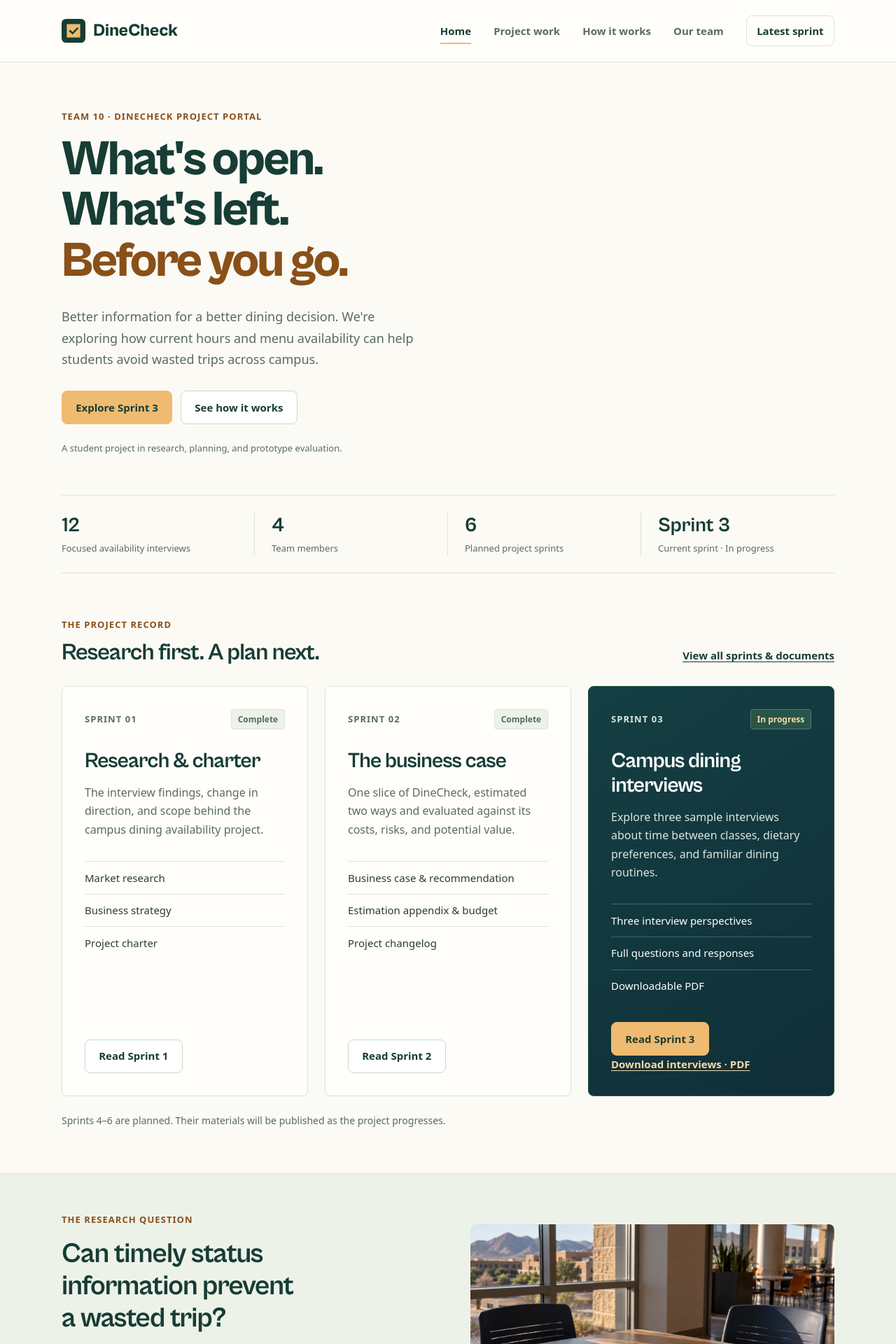
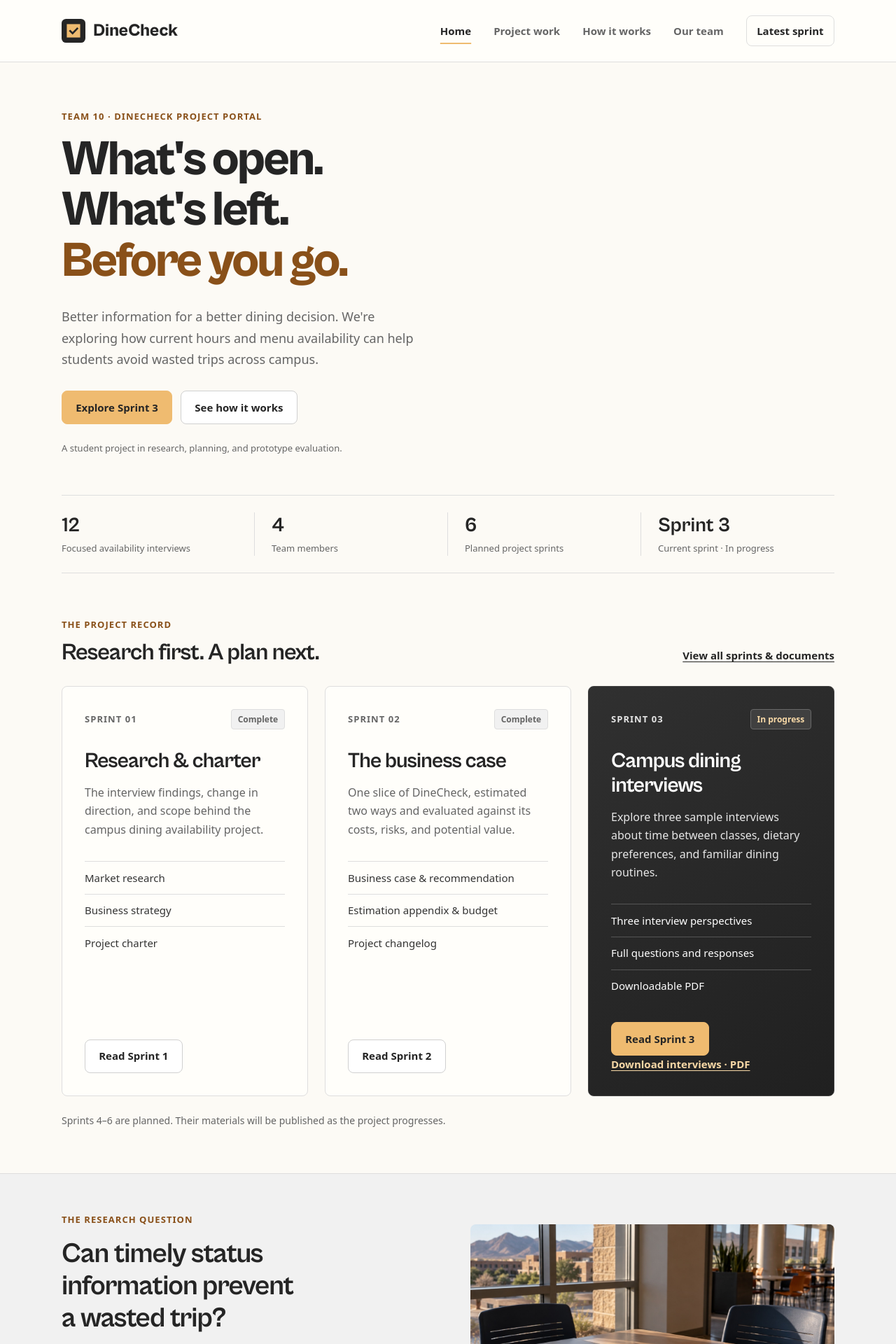
Before and after one commit to dlozan62/dlozan62.github.io, a Jekyll site: the page built from index.html, in a window 1280 px wide. Shown: the top 1920 px of the page at 70% size. Built offline with Jekyll 4.4.1, drawn with Linux system fonts in a browser that asks for light colours.

Commit message:
Replace green theme with charcoal and gray

```diff
--- a/_layouts/default.html
+++ b/_layouts/default.html
@@ -3,7 +3,7 @@
   <head>
     <meta charset="utf-8">
     <meta name="viewport" content="width=device-width, initial-scale=1">
-    <meta name="theme-color" content="#173d35">
+    <meta name="theme-color" content="#252525">
     <meta name="color-scheme" content="light">
     <title>{{ page.title | escape }} | {{ site.title | escape }}</title>
     <meta name="description" content="{{ page.description | default: site.description | escape }}">
@@ -15,8 +15,8 @@
     <meta property="og:image" content="{{ '/assets/images/campus-dining-work-session.jpg' | absolute_url }}">
     <link rel="icon" type="image/svg+xml" href="{{ '/assets/favicon.svg' | relative_url }}">
     <link rel="preload" href="{{ '/assets/fonts/CabinetGrotesk-Bold.woff2' | relative_url }}" as="font" type="font/woff2" crossorigin>
-    <link rel="stylesheet" href="{{ '/assets/css/style.css' | relative_url }}?v=forest-research-1">
-    <script src="{{ '/assets/js/site.js' | relative_url }}?v=forest-research-1" defer></script>
+    <link rel="stylesheet" href="{{ '/assets/css/style.css' | relative_url }}?v=charcoal-1">
+    <script src="{{ '/assets/js/site.js' | relative_url }}?v=charcoal-1" defer></script>
   </head>
   <body id="page-top">
     <a class="skip-link" href="#main-content">Skip to content</a>
--- a/assets/css/style.css
+++ b/assets/css/style.css
@@ -22,13 +22,13 @@
 
 :root {
   color-scheme: light;
-  --navy: #173d35;
+  --navy: #252525;
   --orange: #efbb70;
   --orange-ink: #895019;
-  --ink: #293c36;
-  --muted: #596b61;
-  --line: #dce3d9;
-  --mist: #edf2e9;
+  --ink: #333333;
+  --muted: #656565;
+  --line: #dedede;
+  --mist: #f1f1f1;
   --white: #fcfaf5;
   --container: 74rem;
   --reading: 48rem;
@@ -303,7 +303,7 @@
 }
 
 .button:hover {
-  background: #285548;
+  background: #404040;
   color: white;
 }
 
@@ -321,7 +321,7 @@
 
 .button--outline {
   background: white;
-  border-color: #cbd7cc;
+  border-color: #d0d0d0;
   color: var(--navy);
 }
 
@@ -420,7 +420,7 @@
   content: "";
   position: absolute;
   inset: 45% 0 0;
-  background: linear-gradient(transparent,rgba(16,43,70,.92));
+  background: linear-gradient(transparent,rgba(32,32,32,.92));
 }
 
 .hero-figure figcaption {
@@ -434,7 +434,7 @@
 
 .hero-figure figcaption span {
   display: block;
-  color: #dce7dc;
+  color: #e6e6e6;
   font-size: .8125rem;
   margin-bottom: .5rem;
 }
@@ -587,8 +587,8 @@
 }
 
 .sprint-card.current {
-  background: linear-gradient(145deg,#143f43,#102f38);
-  border-color: #285548;
+  background: linear-gradient(145deg,#303030,#202020);
+  border-color: #404040;
   color: #fff;
 }
 
@@ -597,17 +597,17 @@
 }
 
 .current>p,.current .card-number {
-  color: #dce7dc;
+  color: #e6e6e6;
 }
 
 .current .badge {
-  background: #285548;
+  background: #404040;
   color: #f7d8a6;
-  border-color: #52777a;
+  border-color: #686868;
 }
 
 .current li {
-  border-color: #3d676b;
+  border-color: #555555;
 }
 
 .current .text-link {
@@ -781,7 +781,7 @@
 
 .prose {
   max-width: var(--reading);
-  color: #293c36;
+  color: #333333;
 }
 
 .prose h3 {
@@ -956,7 +956,7 @@
   font-weight: 600;
   color: var(--navy);
   border-bottom: 1px solid var(--line);
-  background: #f5f7f0;
+  background: #f6f6f6;
 }
 
 .charter-table td,.charter-table th {
@@ -967,7 +967,7 @@
 }
 
 .charter-table thead th {
-  background: #edf2e9;
+  background: #f1f1f1;
   color: var(--navy);
   font-weight: 650;
   font-size: .8125rem;
@@ -979,7 +979,7 @@
 }
 
 .charter-table tbody tr:nth-child(even) {
-  background: #f5f7f0;
+  background: #f6f6f6;
 }
 
 .charter-table tr:last-child>* {
@@ -1012,7 +1012,7 @@
 }
 
 .charter-table .row-subtotal>* {
-  background: #edf2e9;
+  background: #f1f1f1;
   font-weight: 650;
 }
 
@@ -1070,7 +1070,7 @@
 }
 
 .team-decision {
-  border: 1px solid #dce7dc;
+  border: 1px solid #e6e6e6;
   border-left: 4px solid var(--orange);
   border-radius: 4px;
   background: var(--mist);
@@ -1268,7 +1268,7 @@
 
 .decision-panel {
   background: var(--navy);
-  color: #dce8dd;
+  color: #e5e5e5;
   border-radius: 7px;
   padding: 2rem;
   margin: 2.5rem 0;
@@ -1287,7 +1287,7 @@
 }
 
 .decision-panel__eyebrow {
-  color: #dce8dd;
+  color: #e5e5e5;
   font-size: .875rem;
 }
 
@@ -1495,7 +1495,7 @@
 }
 
 .sprint-index__current {
-  background: #edf2e9;
+  background: #f1f1f1;
   border-left: 3px solid var(--orange);
 }
 
@@ -1643,7 +1643,7 @@
 
 .site-footer {
   background: var(--navy);
-  color: #dce8dd;
+  color: #e5e5e5;
   margin-top: 0;
 }
 
@@ -1675,7 +1675,7 @@
 
 .footer-about .footer-description {
   font-size: .8125rem;
-  color: #bbd0bf;
+  color: #c8c8c8;
   margin-top: 1rem;
 }
 
@@ -1684,7 +1684,7 @@
   text-transform: uppercase;
   letter-spacing: .07em;
   font-weight: 600;
-  color: #bdd2d7;
+  color: #cccccc;
   margin-bottom: 1rem;
 }
 
@@ -1710,23 +1710,23 @@
 
 .footer-course {
   font-size: .875rem;
-  color: #dce8dd;
+  color: #e5e5e5;
 }
 
 .footer-bottom {
   max-width: calc(var(--container) - 5rem);
   padding: 1.3rem 0;
   margin: auto;
-  border-top: 1px solid #34566a;
+  border-top: 1px solid #505050;
   display: flex;
   justify-content: space-between;
   gap: 1rem;
   font-size: .75rem;
-  color: #bbd0bf;
+  color: #c8c8c8;
 }
 
 /* Concept preview, evidence, and project progress */
-.product-preview { border: 1px solid #dce7dc; border-radius: 16px; padding: clamp(1.25rem,3vw,2.25rem); background: linear-gradient(150deg,#edf5f2,#ffffff); box-shadow: 0 18px 50px #173d3510; min-width: 0; }
+.product-preview { border: 1px solid #e6e6e6; border-radius: 16px; padding: clamp(1.25rem,3vw,2.25rem); background: linear-gradient(150deg,#f3f3f3,#ffffff); box-shadow: 0 18px 50px #25252510; min-width: 0; }
 .preview-top { display:flex; justify-content:space-between; align-items:center; gap:1rem; margin-bottom:2rem; font-size:.75rem; color:var(--muted); }
 .product-preview h2 { font-size:2.4rem; margin-bottom:.4rem; }
 .product-preview>p { color:var(--muted); font-size:.9375rem; }
@@ -1736,7 +1736,7 @@
 .preview-menu { list-style:none; padding:0; margin:0; }
 .preview-menu li { display:flex; justify-content:space-between; align-items:center; gap:1rem; padding:1rem 0; margin:0; border-bottom:1px solid var(--line); font-size:.875rem; }
 .status { display:inline-flex; align-items:center; width:fit-content; flex-shrink:0; border-radius:999px; padding:.25rem .6rem; font-size:.75rem; font-weight:650; line-height:1.4; }
-.status--open { color:#20624f; background:#e4f2eb; }
+.status--open { color:#3f3f3f; background:#ececec; }
 .status--sold { color:#85501f; background:#fbedd9; }
 .product-preview .preview-update,.product-preview .preview-note { font-size:.75rem; margin:1rem 0; }
 .product-preview .button { width:100%; justify-content:space-between; margin-top:.5rem; }
@@ -1759,7 +1759,7 @@
 .summary-metrics dd { margin:.25rem 0 0; font-family:var(--display); font-size:2rem; font-weight:700; color:var(--navy); }
 .summary-metrics dd span { font-family:var(--font); font-size:.8125rem; font-weight:400; }
 .decision-summary .summary-assumptions { grid-column:1/-1; border-top:1px solid var(--line); padding-top:1rem; font-size:.8125rem; margin:0; }
-.on-page-nav { position:sticky; top:0; z-index:20; background:var(--white); box-shadow:0 5px 12px #173d3508; }
+.on-page-nav { position:sticky; top:0; z-index:20; background:var(--white); box-shadow:0 5px 12px #25252508; }
 html { scroll-padding-top:7rem; }
 .page-end { max-width:var(--container); margin:auto; padding:0 var(--gutter) 2rem; text-align:right; }
 [hidden] { display:none!important; }
@@ -1788,7 +1788,7 @@
   border: 1px solid var(--line);
   border-radius: 1rem;
   background: #fffefa;
-  box-shadow: 0 8px 30px #173d3506;
+  box-shadow: 0 8px 30px #25252506;
   scroll-margin-top: 8rem;
 }
 .sprint-research .charter-section__heading { padding-bottom: 1.2rem; margin-bottom: 1.5rem; border-bottom: 1px solid var(--line); }
@@ -2293,7 +2293,7 @@
   }
 
   .decision-panel {
-    background: #edf2e9;
+    background: #f1f1f1;
     color: var(--ink);
   }
 
```
Also changed, not shown: assets/favicon.svg.
